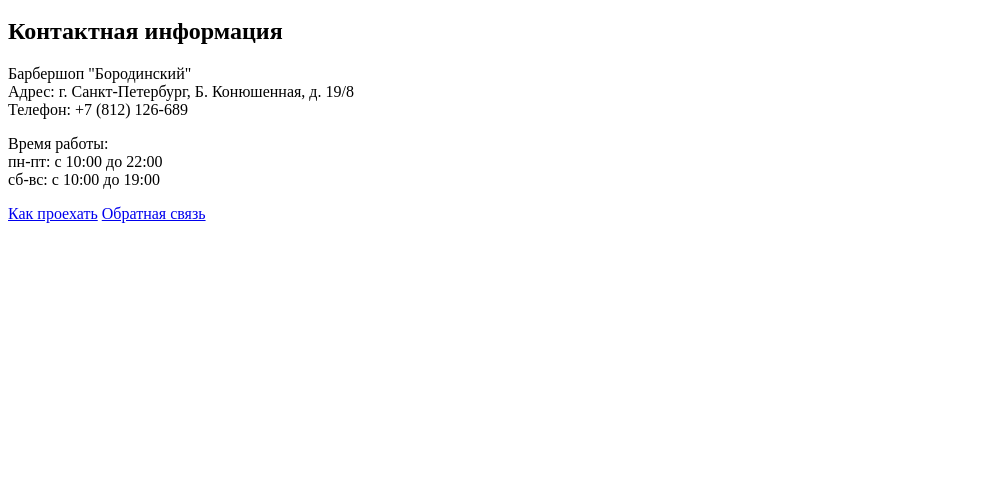
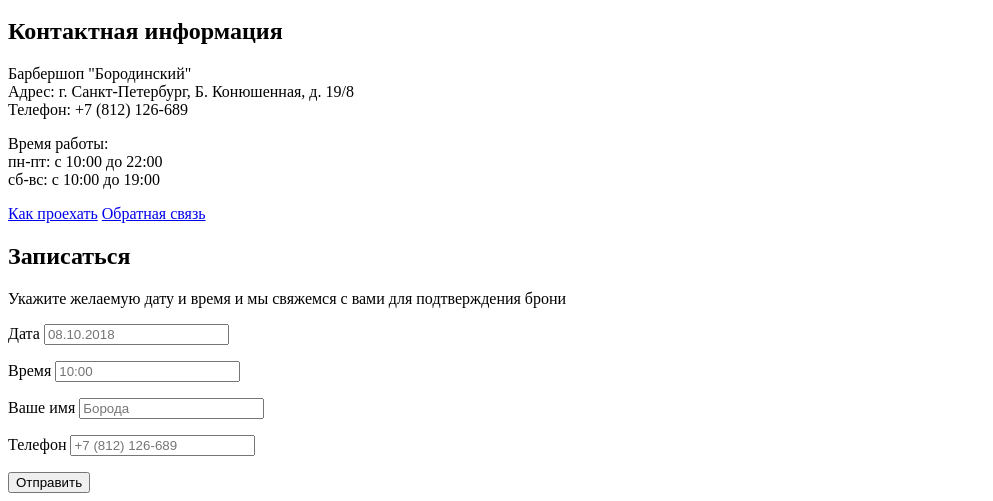
Before and after one commit to Svarog777/barbershop, a plain HTML site: page index.html in a window 1280 px wide. Shown: the part 848-1349 px from the top of the page, without its empty margins (0-993 px from the left). Before the commit the page ends 1079 px from the top, so only its background shows below. Drawn offline with Linux system fonts and the light colour scheme.

Commit message:
mod12
Блок записи

```diff
--- a/index.html
+++ b/index.html
@@ -86,6 +86,31 @@
 				<a class="button contacts-button" href="map.html">Как проехать</a>
 				<a class="button contacts-button" href="contacts.html">Обратная связь</a>
 			</section>
+
+			<section class="appointment">
+				<h2>Записаться</h2>
+				<p class="appointment-info">Укажите желаемую дату и время и мы свяжемся
+				с вами для подтверждения брони</p>
+				<form class="appointment-form" action="http://echo.htmlacademy.ru" method="post">
+				<p class="appointment-item">
+				Дата
+				<input type="text" name="data" value="" placeholder="08.10.2018">
+				</p>
+				<p class="appointment-item">
+				Время
+				<input type="text" name="time" value="" placeholder="10:00">
+				</p>
+				<p class="appointment-item">
+				Ваше имя
+				<input type="text" name="name" value="" placeholder="Борода">
+				</p>
+				<p class="appointment-item">
+				Телефон
+				<input type="tel" name="phone" value="" placeholder="+7 (812) 126-689">
+				</p>
+				<button class="button" time="sumbit">Отправить</button>
+				</form>
+			</section>
 		</main>
 	</body>
 </html>
```
